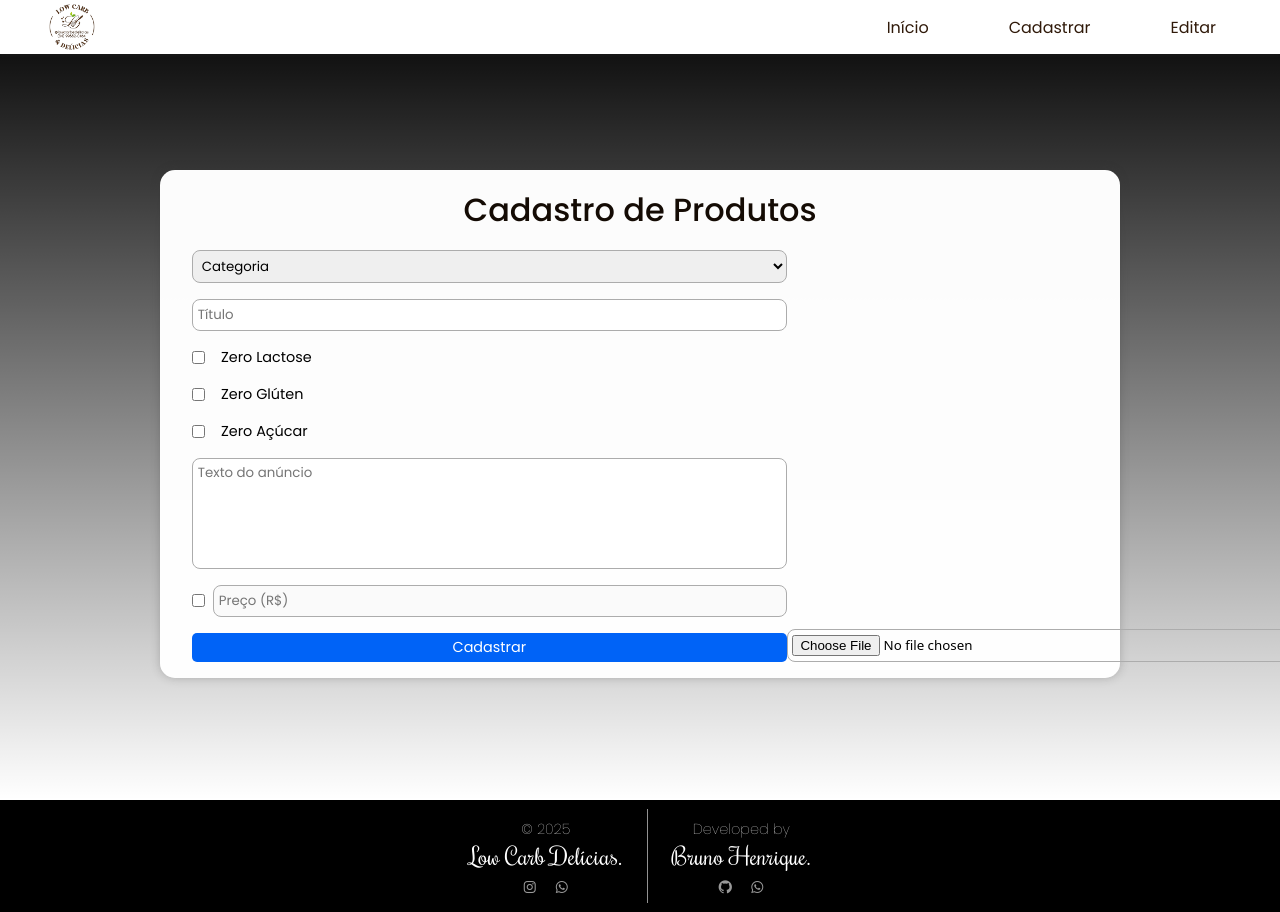
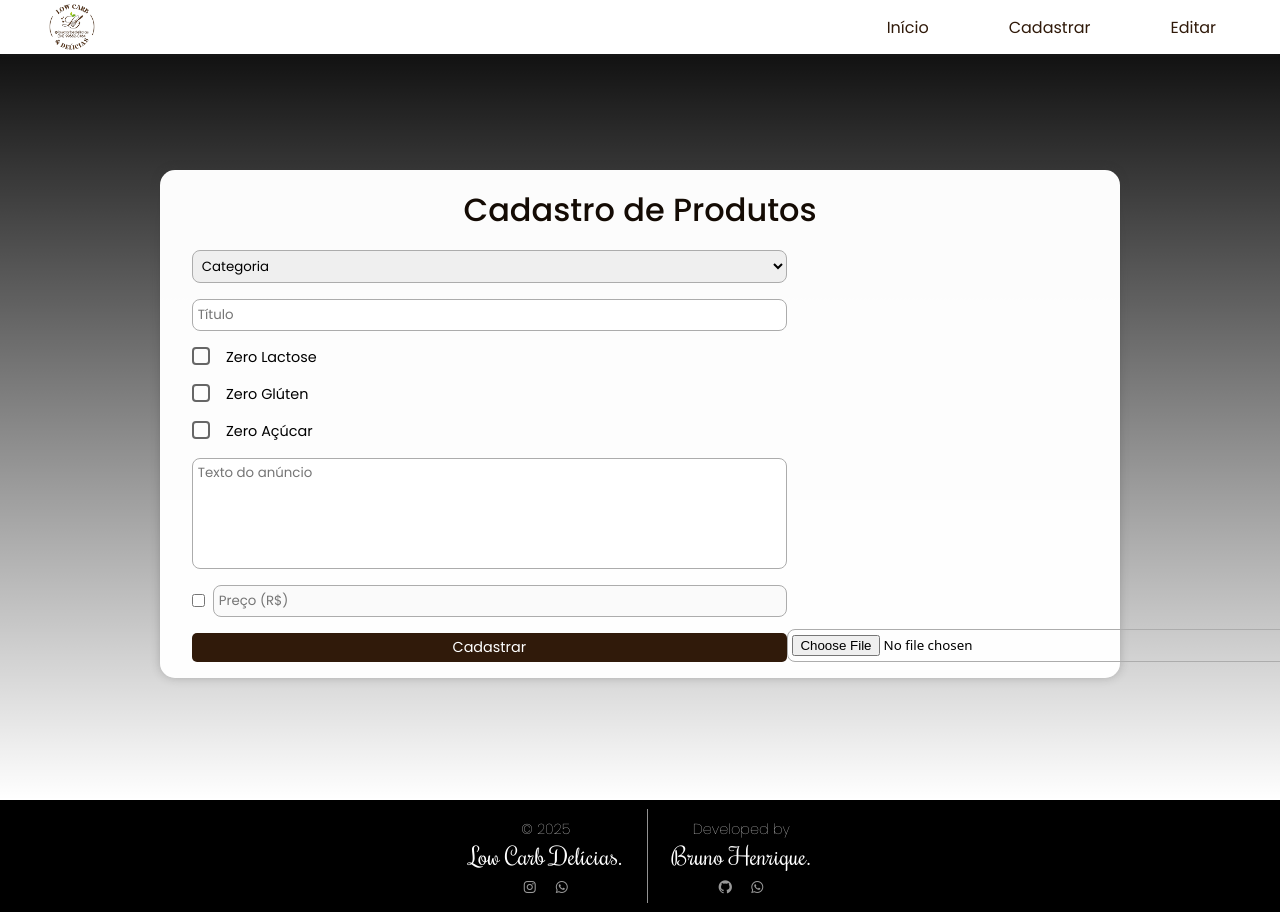
Before and after one commit to hennriquee/low-carb-front-end, a React (Vite) app: page /adm/cadastro in a window 1280 px wide. Built offline with nearby package versions, Linux system fonts and the light colour scheme; sample sign-in values are in the browser's storage.

Commit message:
micro adjusts

```diff
--- a/index.html
+++ b/index.html
@@ -4,7 +4,7 @@
     <meta charset="UTF-8" />
     <link
       rel="shortcut icon"
-      href="./src/assets/images/logo-circle.png"
+      href="./src/assets/images/logo-white-circle.png"
       type="image/x-icon"
     />
     <meta name="viewport" content="width=device-width, initial-scale=1.0" />
--- a/src/pages/About/about.css
+++ b/src/pages/About/about.css
@@ -74,7 +74,7 @@
 @media (min-width: 0px) {
   .about {
     padding: 1rem 3rem;
-    padding-top: 4rem;
+    padding-top: 5rem;
     & h1 {
       font-size: 2.5rem;
     }
@@ -95,7 +95,7 @@
 
   .about__container {
     flex-direction: column;
-    align-items: center;
+    align-items: end;
     justify-content: center;
     gap: 2rem;
     height: 100%;
@@ -110,6 +110,7 @@
 
 @media (min-width: 768px) {
   .about__container {
+    align-items: center;
     flex-direction: row;
     justify-content: space-between;
     gap: 0;
--- a/src/pages/Login/Login.jsx
+++ b/src/pages/Login/Login.jsx
@@ -7,7 +7,7 @@ import { FontAwesomeIcon } from "@fortawesome/react-fontawesome";
 import { faEye, faEyeSlash } from "@fortawesome/free-solid-svg-icons";
 
 const Login = () => {
-  const emailRef = useRef();
+  const userRef = useRef();
   const passwordRef = useRef();
   const formRef = useRef();
 
@@ -24,7 +24,7 @@ const Login = () => {
 
     try {
       const res = await api.post("/login", {
-        email: emailRef.current.value,
+        user: userRef.current.value,
         password: passwordRef.current.value,
       });
 
@@ -32,7 +32,7 @@ const Login = () => {
 
       sessionStorage.setItem("admLogged", token);
 
-      emailRef.current.value = "";
+      userRef.current.value = "";
       passwordRef.current.value = "";
 
       navigate("/adm/cadastro");
@@ -47,10 +47,10 @@ const Login = () => {
         <h1>Olá, administrador!</h1>
 
         <p className="login__text">
-          Entre com seu email e senha de administrador.
+          Entre com seu usuário e senha de administrador.
         </p>
         <form ref={formRef} onSubmit={handleLogin} className="login__form">
-          <input required ref={emailRef} type="email" placeholder="E-mail" />
+          <input required ref={userRef} type="text" placeholder="Usuário" />
           <div className="password__input">
             <input
               required
--- a/src/pages/Login/login.css
+++ b/src/pages/Login/login.css
@@ -16,6 +16,7 @@
 
   & input {
     width: 20rem;
+    height: 2.7rem;
     padding: 0.5rem 0.7rem;
     border-radius: 9999px;
   }
@@ -47,6 +48,7 @@
   border-radius: 99999px;
   border: 0;
   margin: auto;
+  margin-top: 0.5rem;
   padding: 0.5rem 1.5rem;
   background-color: var(--second-color);
   color: #fff;
--- a/src/pages/adm/Register/Register.jsx
+++ b/src/pages/adm/Register/Register.jsx
@@ -175,7 +175,7 @@ const Register = () => {
               </option>
               <option value="Bolo">Bolo</option>
               <option value="Doce">Doce</option>
-              <option value="Trigo">Pão</option>
+              <option value="Trigo">Pão ou Rosca</option>
               <option value="Salgado">Salgado</option>
             </select>
 
--- a/src/pages/adm/Register/register.css
+++ b/src/pages/adm/Register/register.css
@@ -160,7 +160,7 @@ button {
 
 .cad__btn {
   cursor: pointer;
-  background-color: rgb(0, 99, 247);
+  background-color: var(--second-color);
 
   width: 100%;
   display: flex;
@@ -183,6 +183,43 @@ textarea {
   border-radius: 8px;
   border: 1px solid #acacac;
 }
+
+/* CHECKBOX CHATGPT */
+
+.register__checkbox input[type="checkbox"] {
+  appearance: none; /* remove estilo padrão do navegador */
+  -webkit-appearance: none;
+  -moz-appearance: none;
+  width: 18px;
+  height: 18px;
+  border: 2px solid #666;
+  border-radius: 4px;
+  cursor: pointer;
+  position: relative;
+}
+
+.register__checkbox input[type="checkbox"]:focus,
+.register__checkbox input[type="checkbox"]:active {
+  outline: none; /* tira o brilho/escurecimento */
+  box-shadow: none;
+}
+
+/* quando marcado */
+.register__checkbox input[type="checkbox"]:checked {
+  background-color: #22c55e; /* verde */
+  border-color: #22c55e;
+}
+
+.register__checkbox input[type="checkbox"]:checked::after {
+  content: "✔";
+  color: white;
+  font-size: 12px;
+  position: absolute;
+  left: 2px;
+  top: -1px;
+}
+
+/* CHECKBOX CHATGPT */
 
 /* RESPONSIVE */
 
```
Also changed, not shown: src/assets/images/logo-white-circle.png (added), src/assets/images/logo-white.png.
